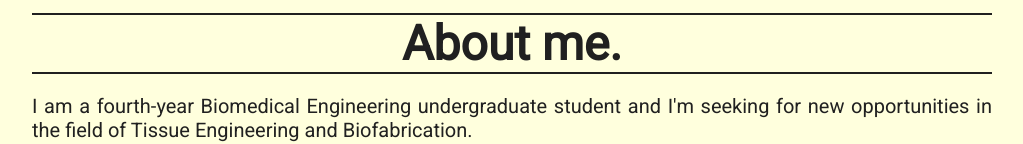
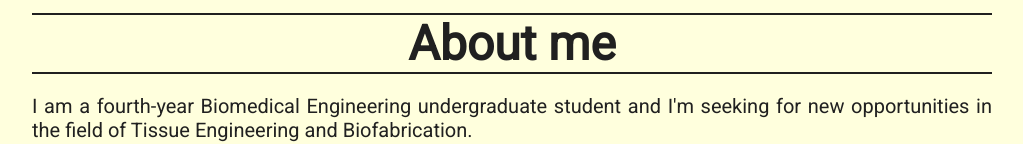
Before and after one commit to JoseCaceres000/ePortfolioJL, a plain HTML site: page about.html in a window 1280 px wide. Shown: the part 233-377 px from the top of the page, without its empty margins (128-1151 px from the left). Drawn offline with Linux system fonts and the light colour scheme.

Commit message:
Update about.html

```diff
--- a/about.html
+++ b/about.html
@@ -2,7 +2,7 @@
 <html>
 
 <head>
-  <title>Antoine's ePortfolio (WIP)</title>
+  <title>Jose's ePortfolio (WIP)</title>
   <link rel="stylesheet" type="text/css" href="index.css"></link>
   <link href="https://fonts.googleapis.com/css?family=Roboto:100, 400" rel="stylesheet">
 </head>
@@ -17,7 +17,7 @@
         <img src="me.png"/>
       </p>
       <h3>
-        About me.
+        About me
       </h3>
       <div>
         <p>
```
